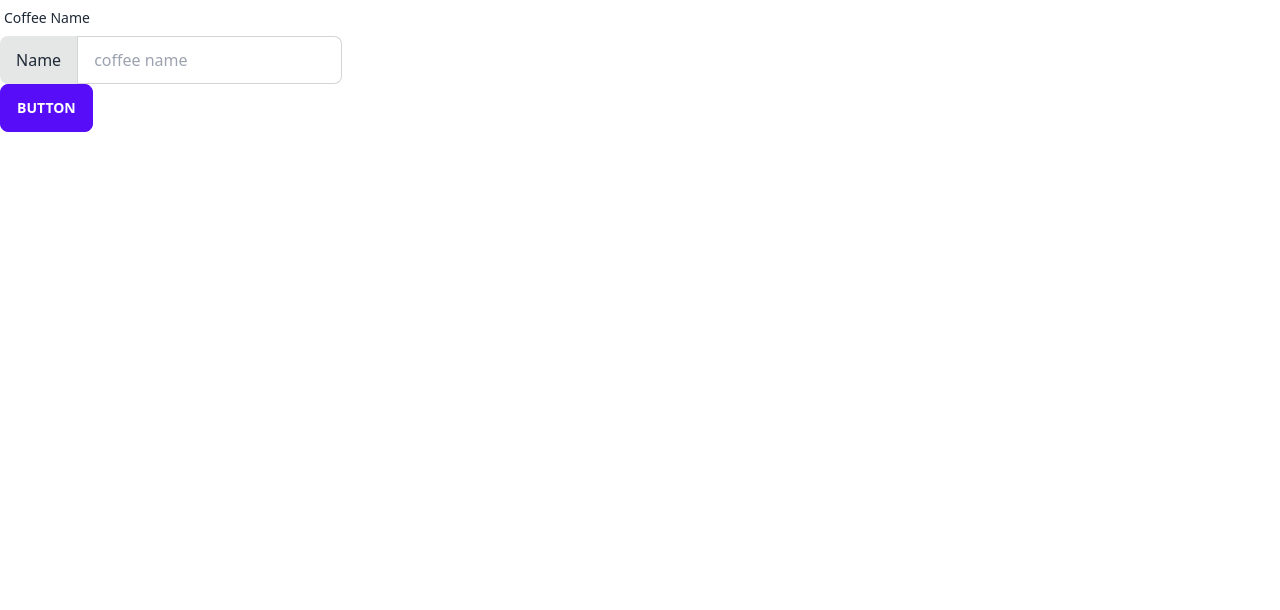
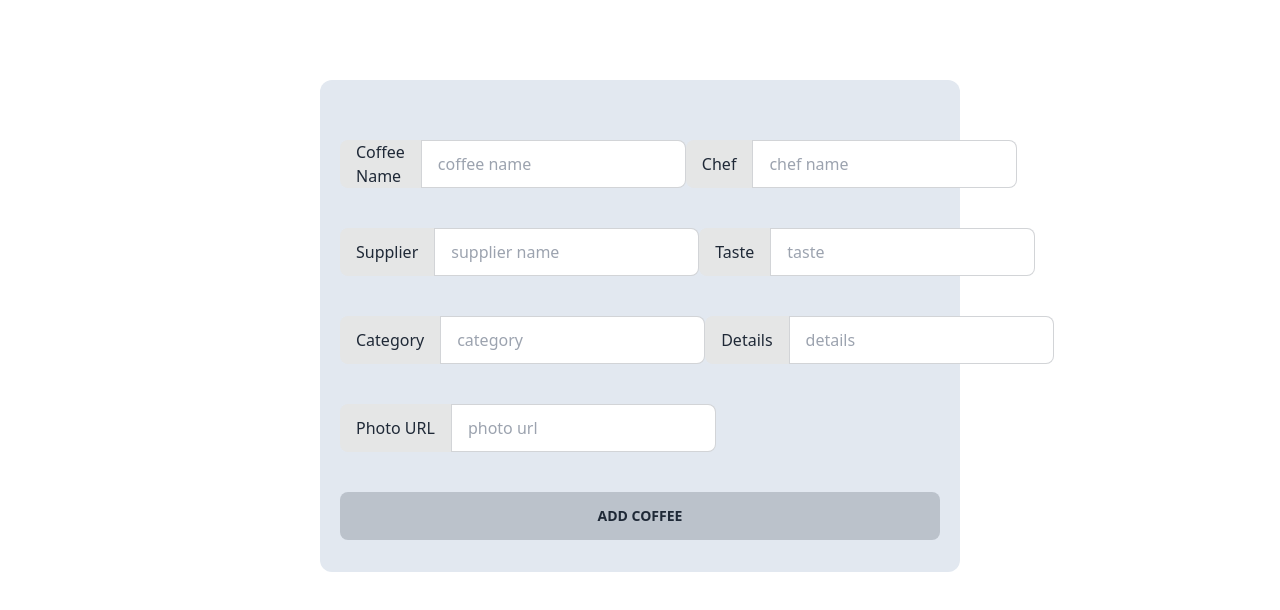
Before and after one commit to touhidcodes/PH-7-Coffee-Espresso-Emporium, a React (Vite) app: page /addCoffee in a window 1280 px wide. Shown: the top 610 px of the page. Built offline with nearby package versions, Linux system fonts and the light colour scheme.

Commit message:
add-coffee-form

```diff
--- a/src/pages/AddCoffee.jsx
+++ b/src/pages/AddCoffee.jsx
@@ -2,24 +2,96 @@ import React from "react";
 
 const AddCoffee = () => {
 	return (
-		<div>
-			<form>
-				<div>
+		<div className='mx-auto w-2/4 mt-20'>
+			<form className='bg-slate-200 p-5 rounded-xl'>
+				<div className='flex justify-between mt-10'>
 					<div className='form-control'>
-						<label className='label'>
-							<span className='label-text'>Coffee Name</span>
-						</label>
 						<label className='input-group'>
-							<span>Name</span>
+							<span>Coffee Name</span>
 							<input
 								type='text'
 								placeholder='coffee name'
 								className='input input-bordered'
+								name='name'
+							/>
+						</label>
+					</div>
+					<div className='form-control'>
+						<label className='input-group'>
+							<span>Chef</span>
+							<input
+								type='text'
+								placeholder='chef name'
+								className='input input-bordered'
+								name='chef'
 							/>
 						</label>
 					</div>
 				</div>
-				<button className='btn btn-primary'>Button</button>
+				<div className='flex justify-between mt-10'>
+					<div className='form-control'>
+						<label className='input-group'>
+							<span>Supplier</span>
+							<input
+								type='text'
+								placeholder='supplier name'
+								className='input input-bordered'
+								name='supplier'
+							/>
+						</label>
+					</div>
+					<div className='form-control'>
+						<label className='input-group'>
+							<span>Taste</span>
+							<input
+								type='text'
+								placeholder='taste'
+								className='input input-bordered'
+								name='taste'
+							/>
+						</label>
+					</div>
+				</div>
+				<div className='flex justify-between mt-10'>
+					<div className='form-control'>
+						<label className='input-group'>
+							<span>Category</span>
+							<input
+								type='text'
+								placeholder='category'
+								className='input input-bordered'
+								name='category'
+							/>
+						</label>
+					</div>
+					<div className='form-control'>
+						<label className='input-group'>
+							<span>Details</span>
+							<input
+								type='text'
+								placeholder='details'
+								className='input input-bordered'
+								name='details'
+							/>
+						</label>
+					</div>
+				</div>
+				<div className='flex justify-between mt-10'>
+					<div className='form-control'>
+						<label className='input-group'>
+							<span>Photo URL</span>
+							<input
+								type='text'
+								placeholder='photo url'
+								className='input input-bordered'
+								name='url'
+							/>
+						</label>
+					</div>
+				</div>
+				<button className='btn btn-active btn-ghost mx-auto w-full mt-10 mb-3'>
+					Add Coffee
+				</button>
 			</form>
 		</div>
 	);
```
